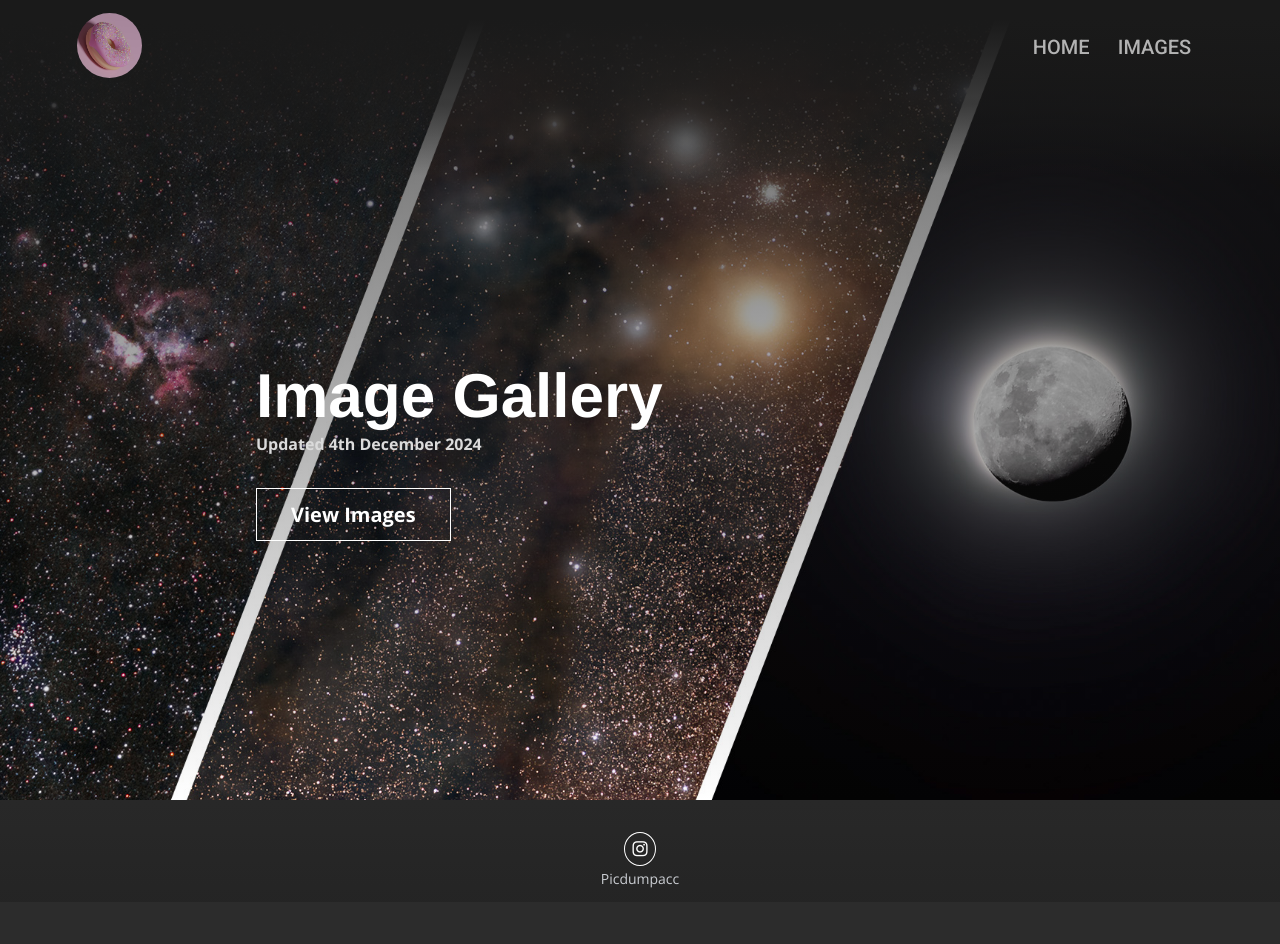
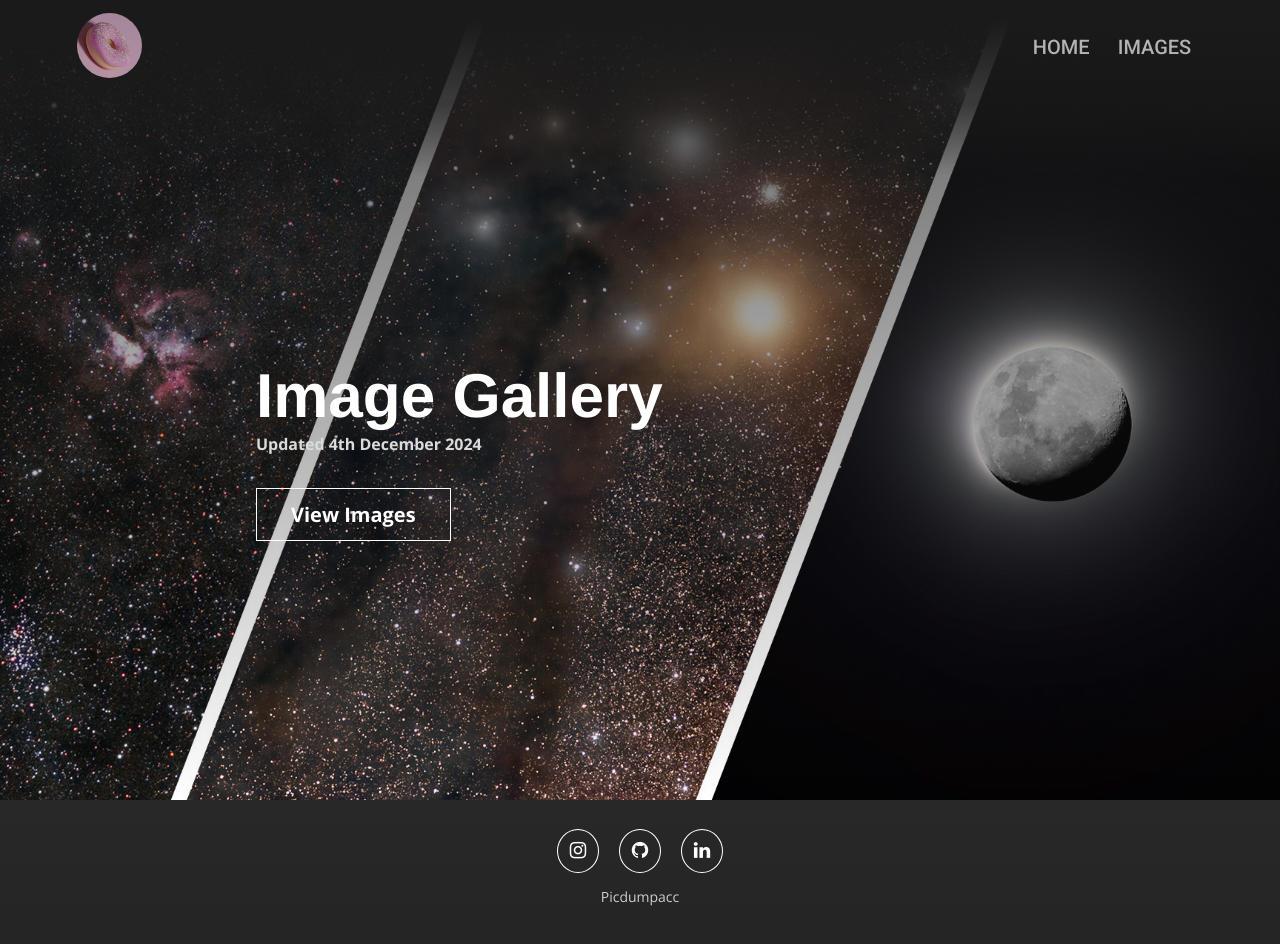
Before and after one commit to FraudR/FraudR.github.io, a plain HTML site: page index.html in a window 1280 px wide. Before the commit the page ends 902 px from the top, so only its background shows below. Drawn offline with nearby package versions, Linux system fonts and the light colour scheme.

Commit message:
added links and tweaked footer

```diff
--- a/index.html
+++ b/index.html
@@ -5,11 +5,11 @@
 	<!-- Google tag (gtag.js) -->
 	<script async src="https://www.googletagmanager.com/gtag/js?id=G-R1Z2Z93RGM"></script>
 	<script>
-	window.dataLayer = window.dataLayer || [];
-	function gtag(){dataLayer.push(arguments);}
-	gtag('js', new Date());
+		window.dataLayer = window.dataLayer || [];
+		function gtag() { dataLayer.push(arguments); }
+		gtag('js', new Date());
 
-	gtag('config', 'G-R1Z2Z93RGM');
+		gtag('config', 'G-R1Z2Z93RGM');
 	</script>
 	<meta name="viewport" content="width=device-width, initial-scale=1.0">
 	<title>Astroweb</title>
@@ -80,6 +80,8 @@
 	<div class="footer-content">
 		<ul class="socials">
 			<li><a href="https://www.instagram.com/picdumpacc"><i class="fa fa-instagram"></i></a></li>
+			<li><a href="https://github.com/FraudR"><i class="fa fa-github"></i></a></li>
+			<li><a href="https://www.linkedin.com/in/altafseyed/"><i class="fa fa-linkedin"></i></a></li>
 		</ul>
 		<p>Picdumpacc</p>
 	</div>
--- a/style-index.css
+++ b/style-index.css
@@ -206,13 +206,13 @@ nav .fa {
 
 
 footer {
-	position: absolute;
+	position: relative;
 	background: linear-gradient(rgba(31, 31, 31, 0.3), rgba(29, 29, 29, 0.5));
 	height: 8vh;
-	width: 100vw;
-	padding-top: 3%;
+	width: 100%;
+	padding-top: 5vh;
+	padding-bottom: 5vh;
 	color: #fff;
-
 }
 
 .footer-content {
@@ -226,7 +226,7 @@ footer {
 .footer-content p {
 	max-width: 500px;
 	margin: auto;
-	line-height: 28px;
+	line-height: 1.6;
 	font-size: 14px;
 	color: #cacdd2;
 }
@@ -236,26 +236,32 @@ footer {
 	display: flex;
 	align-items: center;
 	justify-content: center;
-	padding-bottom: 5px;
+	padding-bottom: 3vh;
 }
 
 .socials a {
 	text-decoration: none;
 	color: #fff;
 	border: 1.1px solid white;
-	padding: 5px;
+	padding: 10px;
+	border-radius: 50%;
+	transition: background-color 0.3s ease, transform 0.3s ease;
+}
 
-	border-radius: 50%;
+.socials li {
+	margin: 0 10px;
+}
+
+.socials a:hover {
+	background-color: #fff;
+	color: #1a1a1a;
+	transform: scale(1.1);
 
 }
 
 .socials a i {
-	font-size: 1.1rem;
+	font-size: 1.2rem;
 	width: 20px;
-
-
-	transition: color .4s ease;
-
 }
 
 @media(max-width: 700px) {
```
